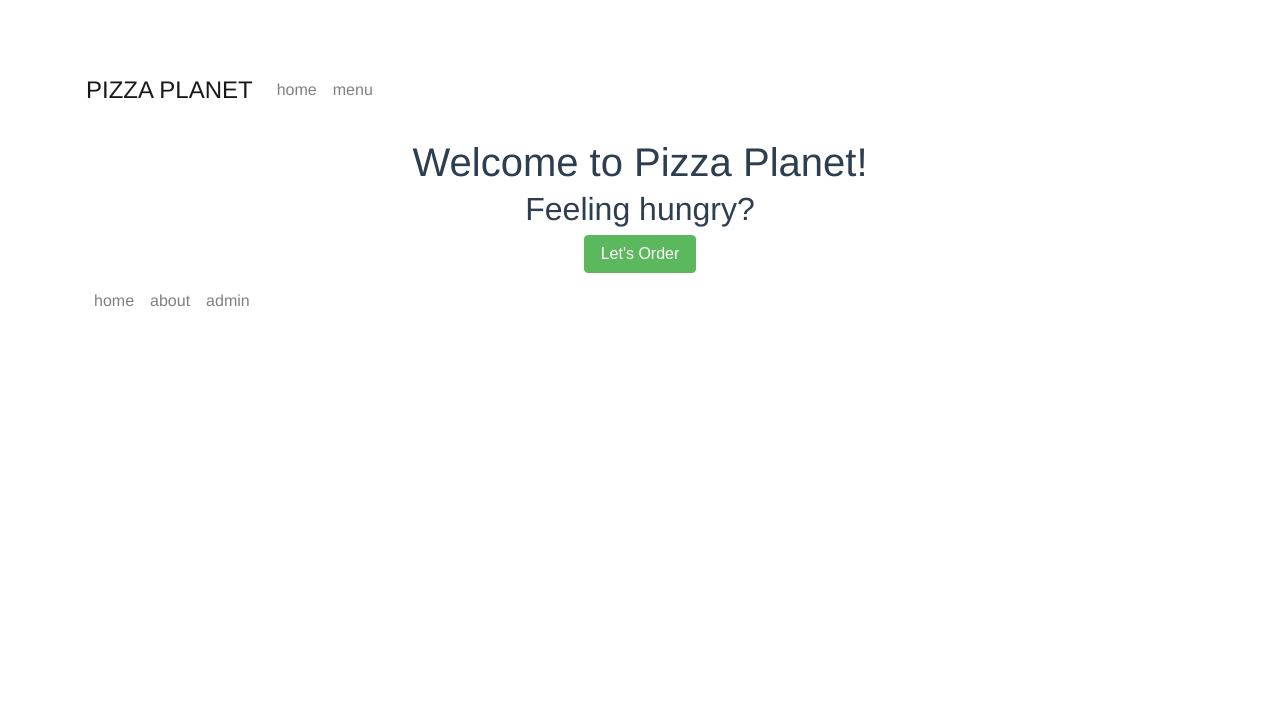
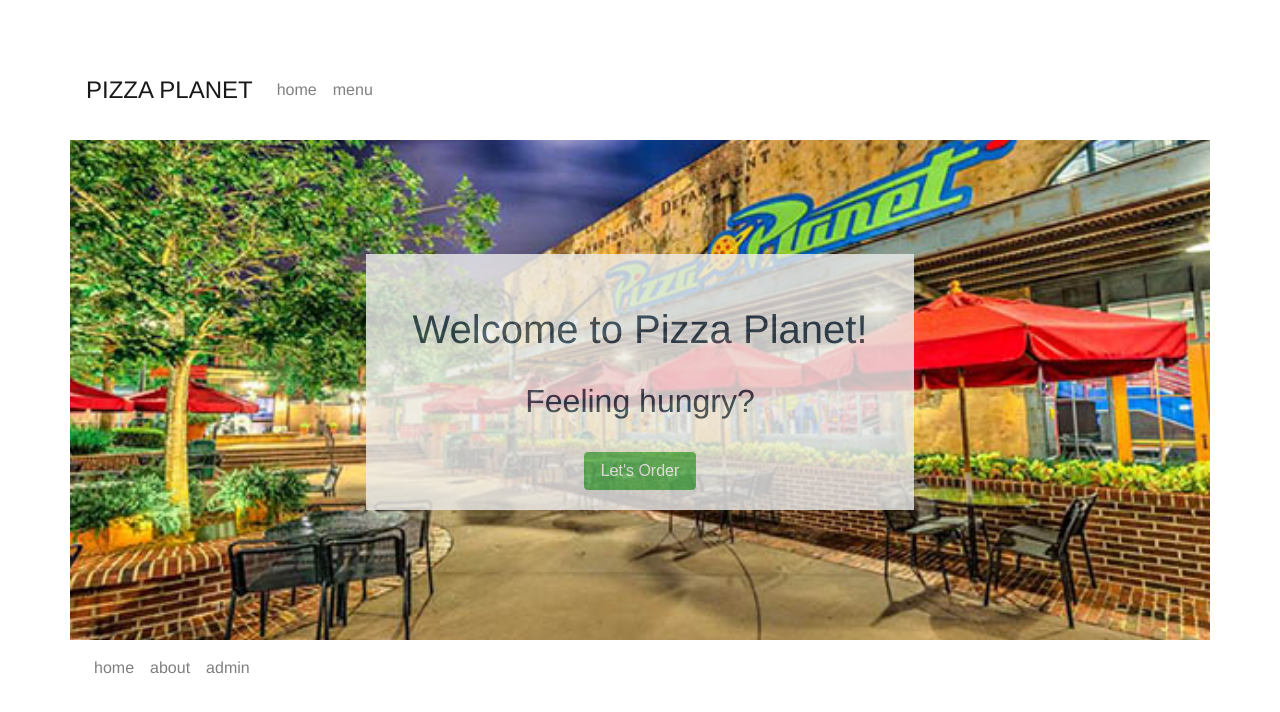
Before and after one commit to manjurulhoque/vue-pizza-planet, a Vue app: page / in a window 1280 px wide. Shown: the top 712 px of the page. Built offline with nearby package versions, Linux system fonts and the light colour scheme.

Commit message:
added some style to home components

```diff
--- a/src/components/Home.vue
+++ b/src/components/Home.vue
@@ -9,3 +9,22 @@
         </div>
     </div>
 </template>
+
+<style>
+#home{
+    background: url('../assets/pizza-planet.jpg') no-repeat center center;
+    background-size: cover;
+    height: 500px;
+    padding: 10%;
+}
+h1, h2{
+    margin: 6%;
+}
+.background{
+    background: #eeeeee;
+    opacity: 0.8;
+    max-width: 60%;
+    margin: 0 auto;
+    padding: 20px 0;
+}
+</style>
```
Also changed, not shown: src/assets/pizza-planet.jpg (added).
